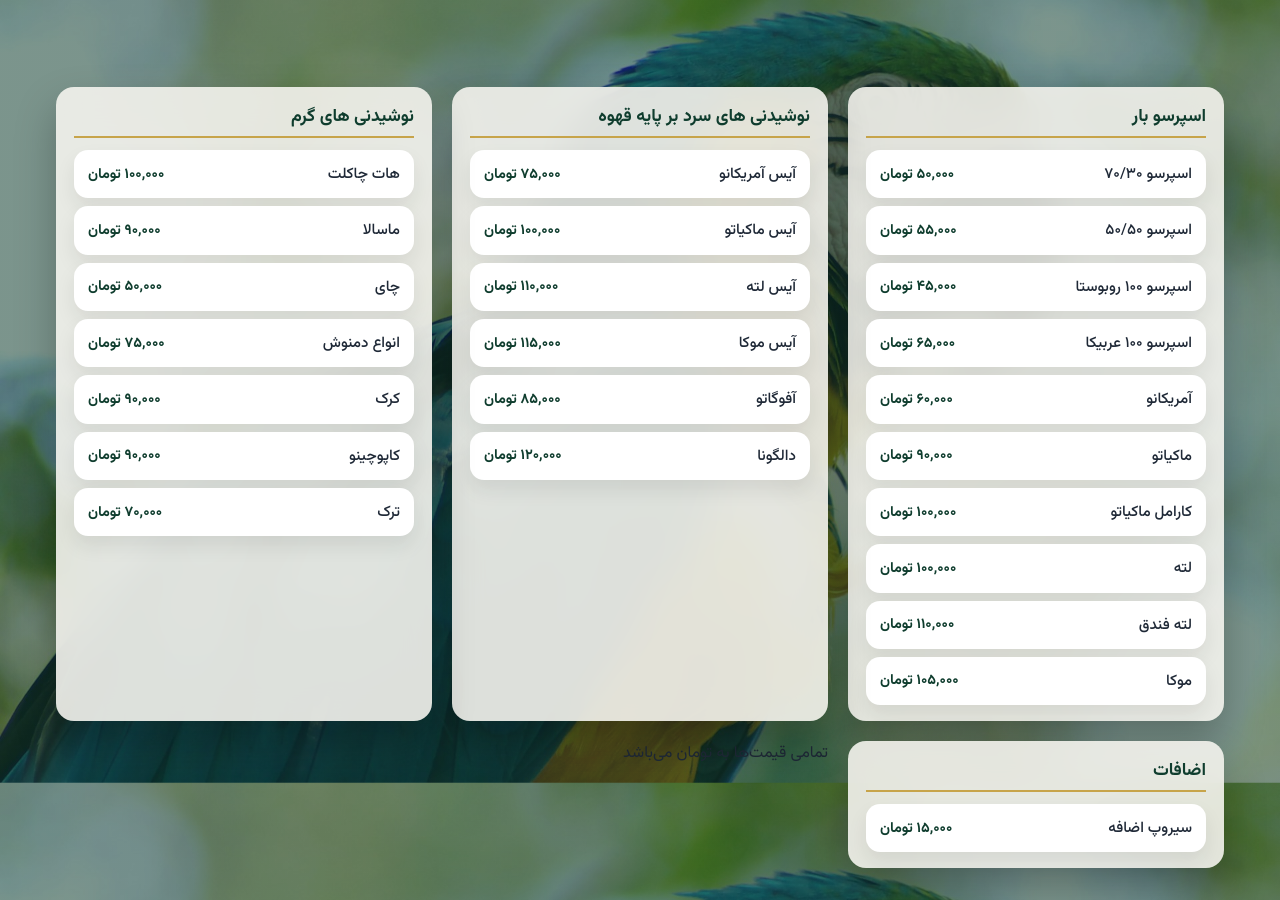
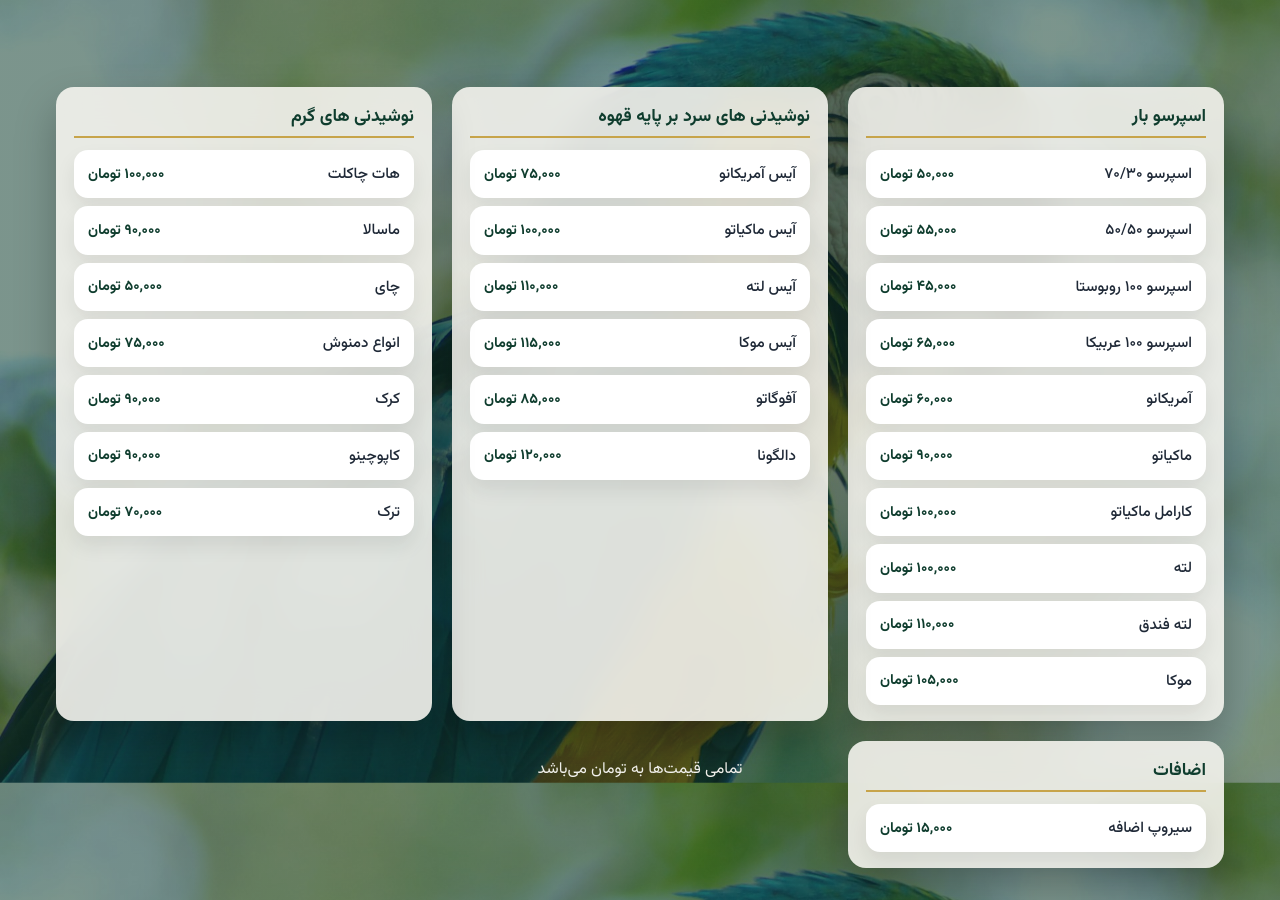
Before and after one commit to alifasihi/amazon_cafe_menu, a plain HTML site: page index.html in a window 1280 px wide. Shown: the part 76-976 px from the top of the page. Drawn offline with Linux system fonts and the light colour scheme.

Commit message:
fixing some style

```diff
--- a/style.css
+++ b/style.css
@@ -178,3 +178,9 @@ header img {
     font-size: 0.85rem;
   }
 }
+
+.footer-note{
+  text-align: center;
+  padding: 16px;
+  color: #f4f3ee;
+}
```
